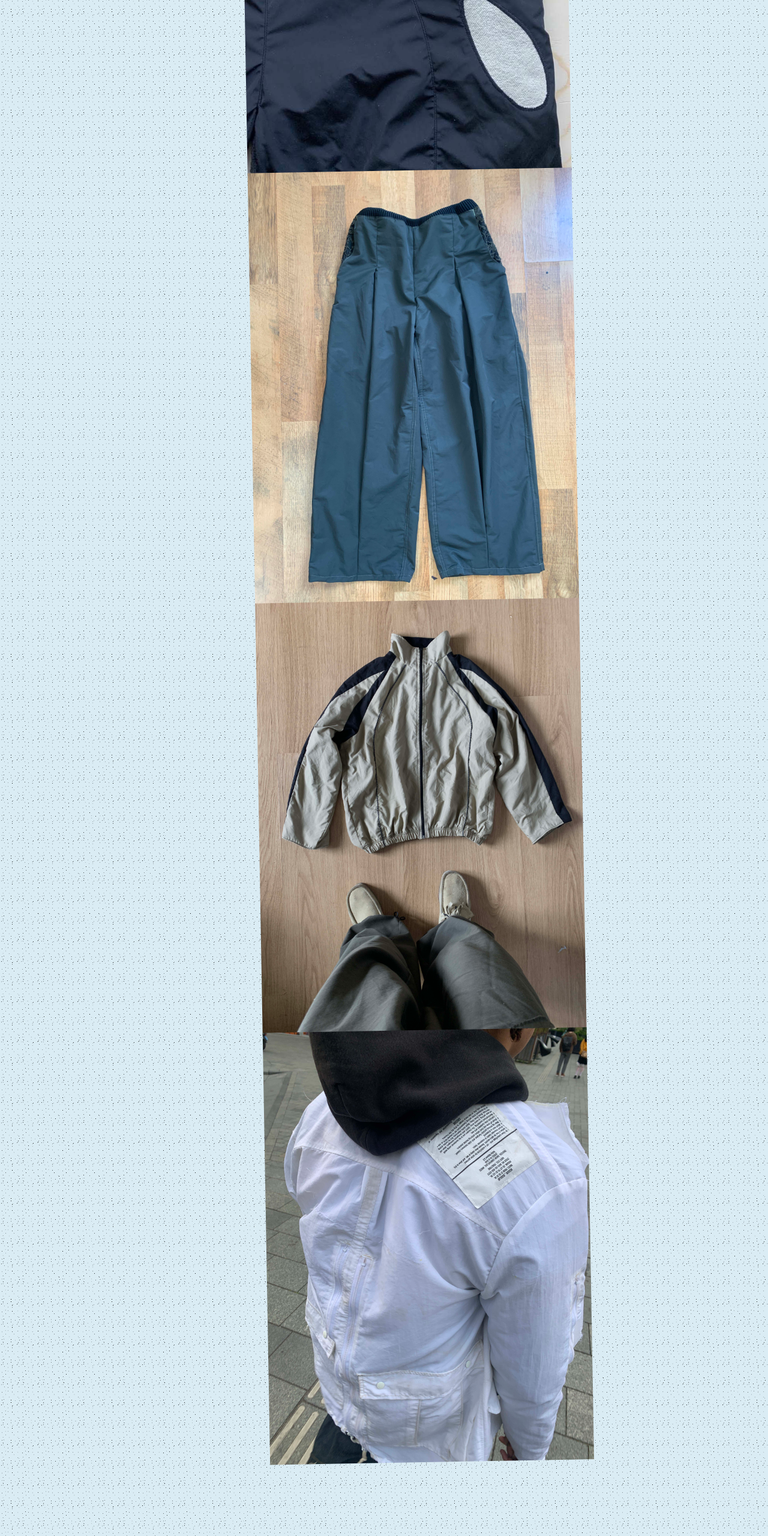
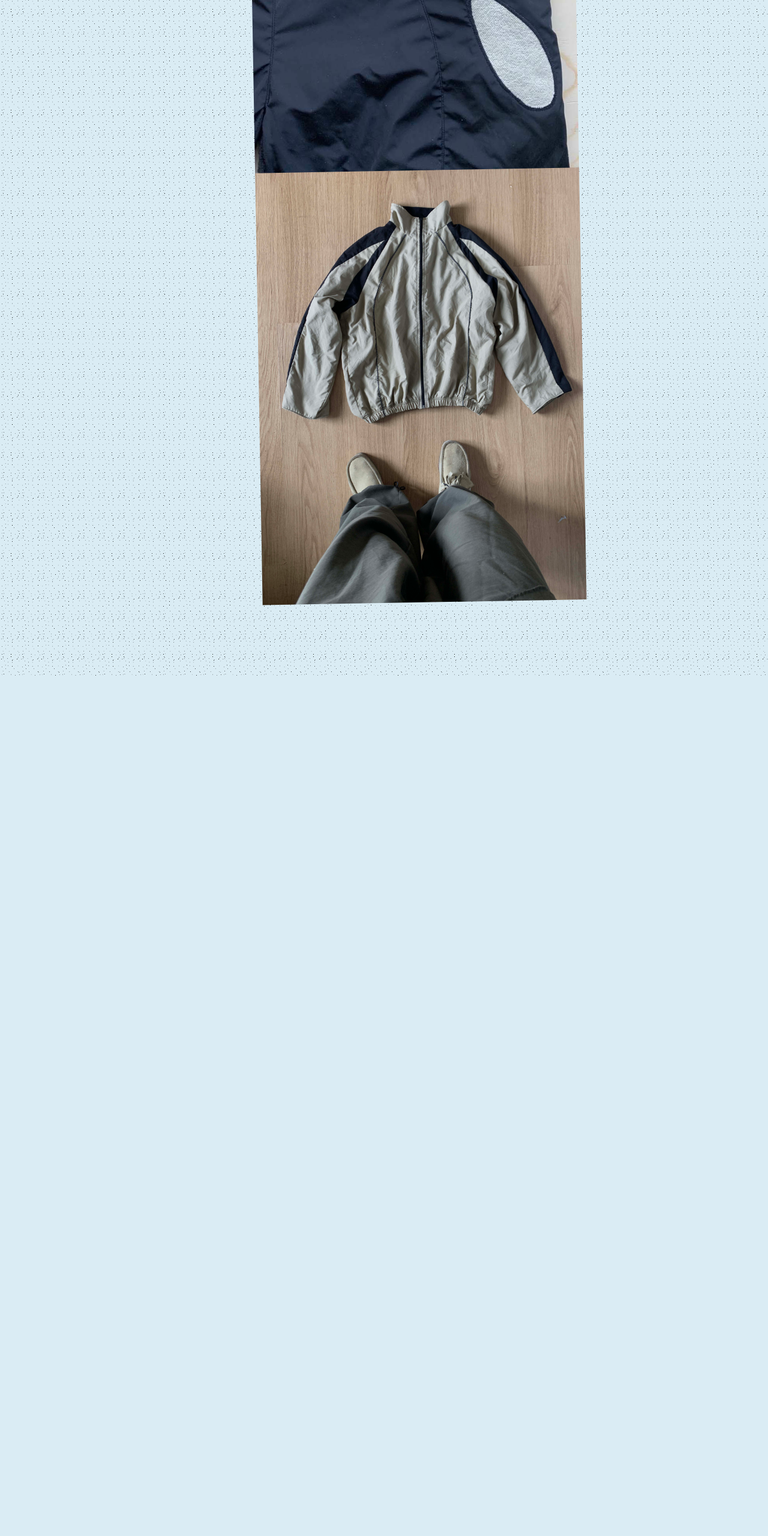
Before and after one commit to BonoWegman/portfolio-website-v1, a plain HTML site: page outwear/index.html in a window 1280 px wide. Shown: the part 6365-8925 px from the top of the page at 60% size. After the commit the page ends 7492 px from the top, so only its background shows below. Drawn offline with Linux system fonts and the light colour scheme; some packages are replaced by stand-ins of ours.

Commit message:
Update index.html

```diff
--- a/outwear/index.html
+++ b/outwear/index.html
@@ -60,19 +60,11 @@
 
         <img class="project-image-incontainer" src="images/outwear-6.jpg" alt="">
 
-
-
-
-
         <img class="project-image-incontainer" src="images/outwear-11.jpg" alt="">
 
         <img class="project-image-incontainer" src="images/outwear-13.jpg" alt="">
 
-        <img class="project-image-incontainer" src="images/outwear-14.jpg" alt="">
-
         <img class="project-image-incontainer" src="images/outwear-15.jpg" alt="">
-
-        <img class="project-image-incontainer" src="images/outwear-12.jpg" alt="">
 
     </div>
 
```
